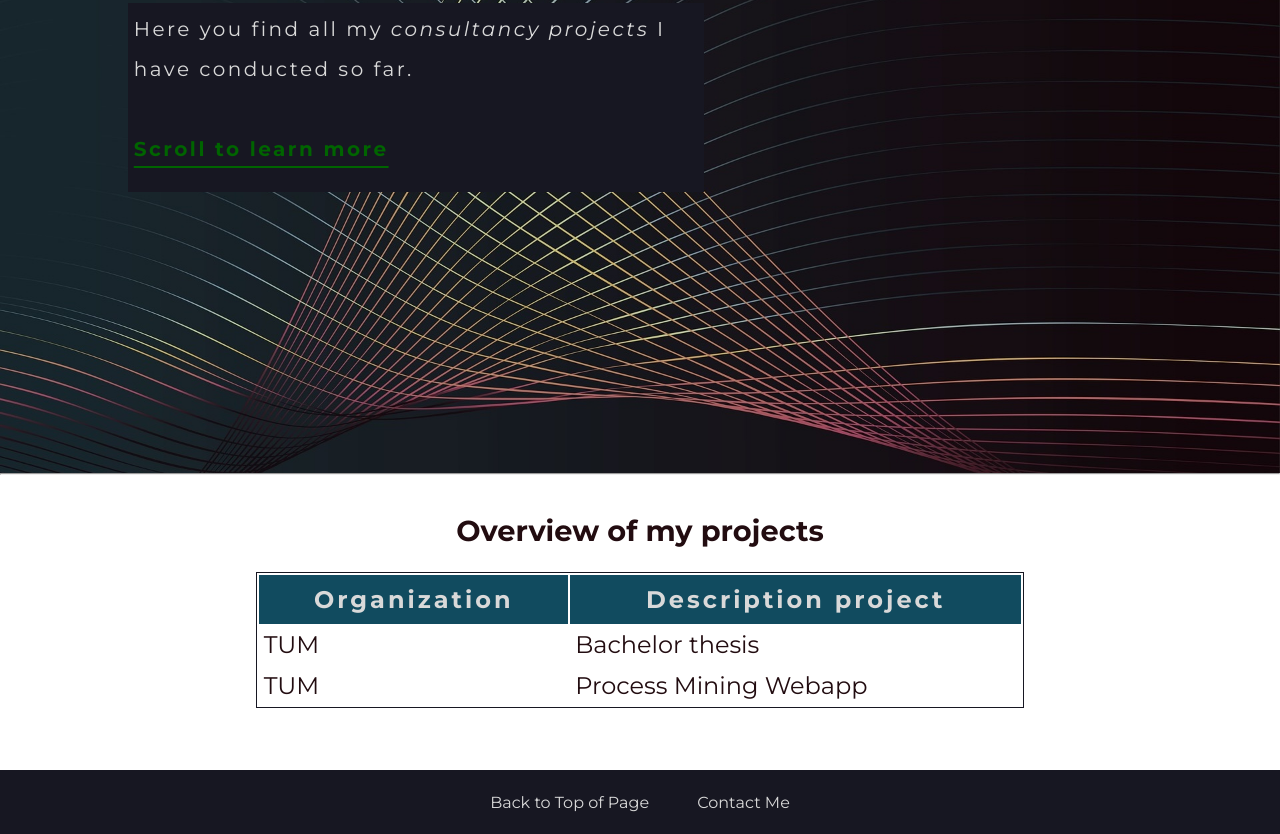
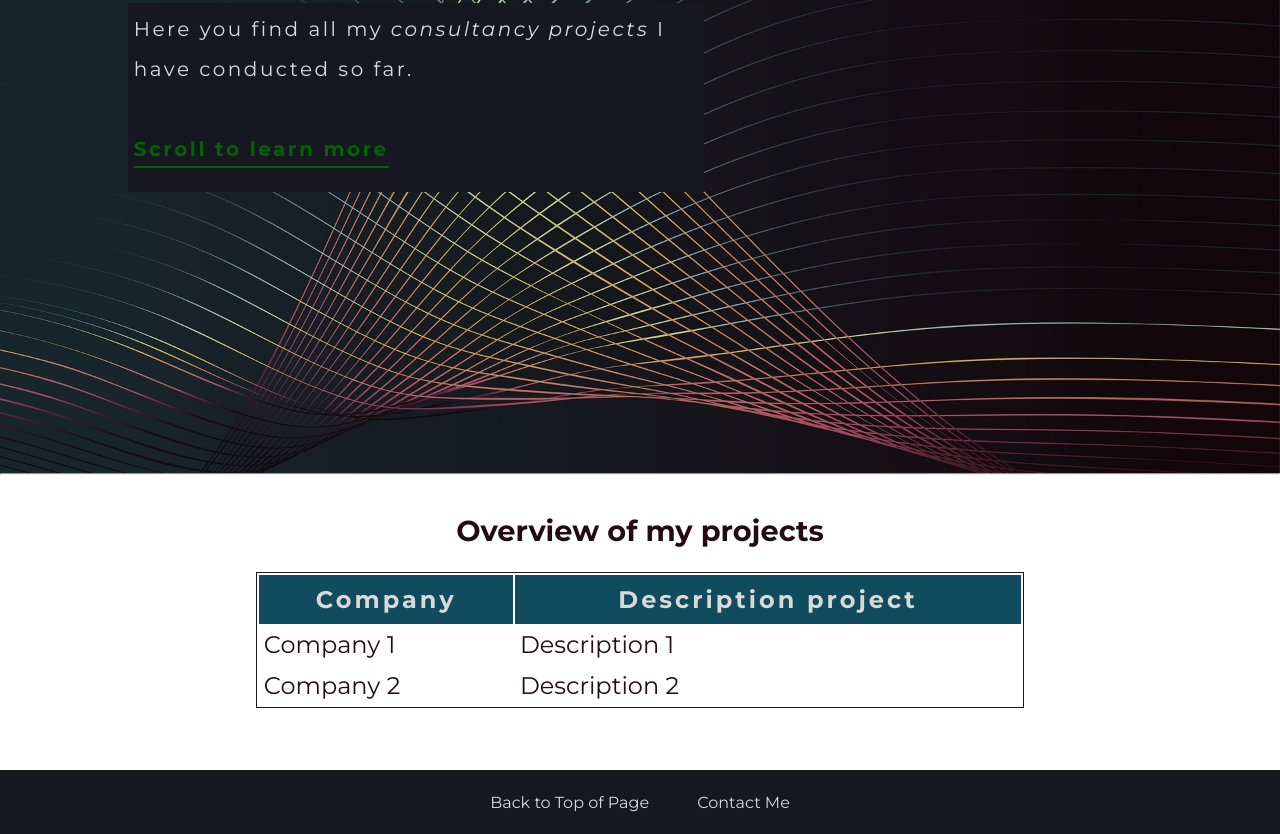
Before and after one commit to HendrikKipp/cse134-hw3, a plain HTML site: page projects.html in a window 1280 px wide. Shown: the part 327-1161 px from the top of the page. Drawn offline with Linux system fonts and the light colour scheme.

Commit message:
Revert "Changes description"
This reverts commit 9ccf934debeaca5727a7cddea88298a2131b18b5.

```diff
--- a/projects.html
+++ b/projects.html
@@ -34,16 +34,16 @@
           <col span="1">
         </colgroup>
         <tr>
-          <th>Organization</th>
+          <th>Company</th>
           <th>Description project</th>
         </tr>
         <tr>
-          <td>TUM</td>
-          <td>Bachelor thesis</td>
+          <td>Company 1</td>
+          <td>Description 1</td>
         </tr>
         <tr>
-          <td>TUM</td>
-          <td>Process Mining Webapp</td>
+          <td>Company 2</td>
+          <td>Description 2</td>
         </tr>
       </table>
       <!-- Template to insert additional raws in the table after loading -->
```
